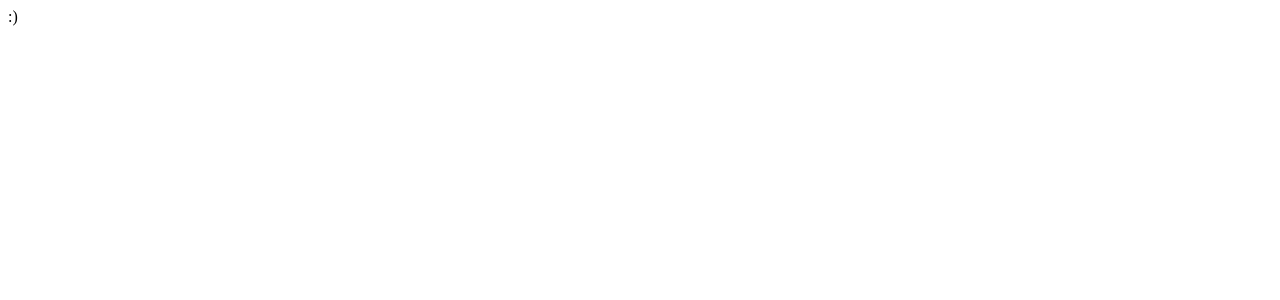
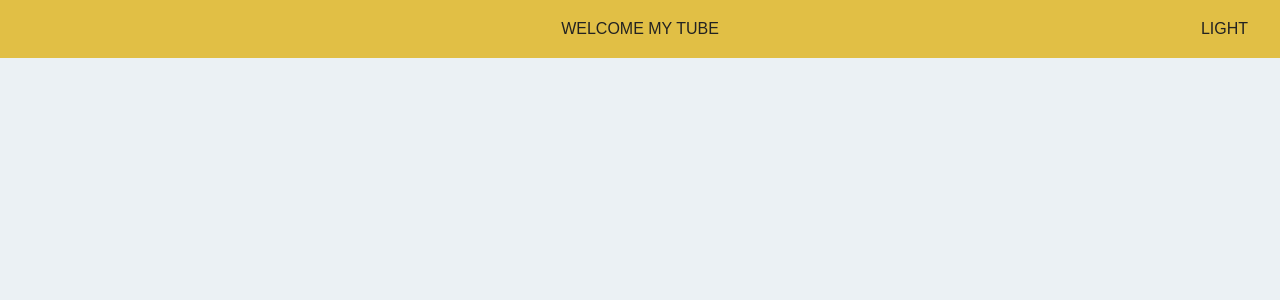
Before and after one commit to mytube-react-project/mytube.react.ts, a React (Create React App) app: page / in a window 1280 px wide. Shown: the top 300 px of the page. Built offline with nearby package versions, Linux system fonts and the light colour scheme.

Commit message:
🌈 style : 공용 레이아웃 컴포넌트
공용 레이아웃 컴포넌트를 개발하였습니다.

```diff
--- a/src/App.tsx
+++ b/src/App.tsx
@@ -1,17 +1,22 @@
 import { QueryClient, QueryClientProvider } from '@tanstack/react-query';
-import { RecoilRoot } from 'recoil';
+import { lightAndDarkThemeAtom } from 'atoms/util/atom';
+import Layout from 'components/Layout';
+import GlobalStyles from 'libs/styles/globals';
+import { useRecoilValue } from 'recoil';
 import { ThemeProvider } from 'styled-components';
 import theme from './libs/styles/theme';
 
 function App() {
-  const themeConfig = theme(true);
+  const mode = useRecoilValue(lightAndDarkThemeAtom);
+  const themeConfig = theme(mode);
   const qureyClient = new QueryClient();
 
   return (
     <QueryClientProvider client={qureyClient}>
-      <RecoilRoot>
-        <ThemeProvider theme={themeConfig}>:)</ThemeProvider>
-      </RecoilRoot>
+      <GlobalStyles />
+      <ThemeProvider theme={themeConfig}>
+        <Layout />
+      </ThemeProvider>
     </QueryClientProvider>
   );
 }
--- /dev/null
+++ b/src/atoms/util/atom.tsx
@@ -0,0 +1,6 @@
+import { atom } from 'recoil';
+
+export const lightAndDarkThemeAtom = atom<boolean>({
+  key: 'lightAndDarkThemeAtom',
+  default: false,
+});
--- /dev/null
+++ b/src/components/Layout/Header/Header.tsx
@@ -0,0 +1,34 @@
+import * as S from './style';
+import Button from 'components/Button/Button';
+import TokenRepository from 'repository/tokenRepository';
+import { useRecoilState } from 'recoil';
+import { lightAndDarkThemeAtom } from 'atoms/util/atom';
+
+const Header = () => {
+  const MY_TUBE = 'MY TUBE';
+  const WELCOME_MY_TUBE = 'WELCOME MY TUBE';
+  const [lgintAndDarkMode, setLightAndDarkMode] = useRecoilState(lightAndDarkThemeAtom);
+  const isLogin = TokenRepository.getToken() ? true : false;
+
+  const onChangeLightAndDarkTheme = () => {
+    setLightAndDarkMode((prev) => !prev);
+  };
+
+  return (
+    <S.HeaderWrapper isLogin={isLogin}>
+      <S.Title isLogin={isLogin}>{isLogin ? MY_TUBE : WELCOME_MY_TUBE}</S.Title>
+      <S.ButtonWrapper>
+        {isLogin && (
+          <Button variant="primary" size="small" shape="square">
+            LOGOUT
+          </Button>
+        )}
+        <S.ModeBtn onClick={onChangeLightAndDarkTheme}>
+          {lgintAndDarkMode ? 'BLACK' : 'LIGHT'}
+        </S.ModeBtn>
+      </S.ButtonWrapper>
+    </S.HeaderWrapper>
+  );
+};
+
+export default Header;
--- /dev/null
+++ b/src/components/Layout/Header/style.tsx
@@ -0,0 +1,36 @@
+import { absoluteCenter, flexAlignCenter } from 'libs/styles/common';
+import styled from 'styled-components';
+
+interface isLoginProps {
+  isLogin: boolean;
+}
+
+export const HeaderWrapper = styled.div<isLoginProps>`
+  width: 100%;
+  height: 58px;
+  background: ${({ theme }) => theme.palette.secondary};
+  color: ${({ theme }) => theme.palette.fontColor};
+  position: relative;
+  display: flex;
+  justify-content: ${({ isLogin }) => (isLogin ? 'space-between' : 'flex-end')};
+  align-items: center;
+  padding: 0 2rem;
+`;
+
+export const Title = styled.div<isLoginProps>`
+  justify-content: ${({ isLogin }) => (isLogin ? 'start' : 'center')};
+  ${({ isLogin }) => !isLogin && absoluteCenter};
+`;
+
+export const ModeBtn = styled.div`
+  cursor: pointer;
+  ${flexAlignCenter}
+
+  &:hover {
+    transform: scale(1.2);
+  }
+`;
+
+export const ButtonWrapper = styled.div`
+  display: flex;
+`;
--- /dev/null
+++ b/src/components/Layout/index.tsx
@@ -0,0 +1,12 @@
+import { Outlet } from 'react-router-dom';
+import Header from './Header/Header';
+
+function Layout() {
+  return (
+    <>
+      <Header />
+      <Outlet />
+    </>
+  );
+}
+export default Layout;
--- a/src/index.tsx
+++ b/src/index.tsx
@@ -1,10 +1,13 @@
 import React from 'react';
 import ReactDOM from 'react-dom/client';
+import { RecoilRoot } from 'recoil';
 import App from './App';
 
 const root = ReactDOM.createRoot(document.getElementById('root') as HTMLElement);
 root.render(
   <React.StrictMode>
-    <App />
+    <RecoilRoot>
+      <App />
+    </RecoilRoot>
   </React.StrictMode>,
 );
--- a/src/libs/styles/theme.ts
+++ b/src/libs/styles/theme.ts
@@ -33,7 +33,7 @@ const lineHeight = {
 
 const theme = (mode: boolean) => {
   return {
-    palette: mode ? blackPalette : whitePalette,
+    palette: mode ? whitePalette : blackPalette,
     fontSize,
     lineHeight,
   };
--- /dev/null
+++ b/src/repository/tokenRepository.tsx
@@ -0,0 +1,16 @@
+const TOKEN_KEY = 'token';
+
+const TokenRepository = {
+  getToken: () => {
+    return localStorage.getItem(TOKEN_KEY);
+  },
+
+  setToken: (token: string) => {
+    localStorage.setItem(TOKEN_KEY, token);
+  },
+
+  removeToken: () => {
+    localStorage.removeItem(TOKEN_KEY);
+  },
+};
+export default TokenRepository;
```
Also changed, not shown: src/repository/videoRepository.tsx (renamed from src/repository/videoRepositroy.tsx), 2 other files (tests, documents, lock files or other folders).
